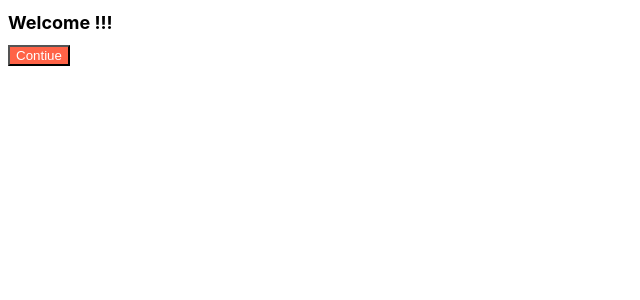
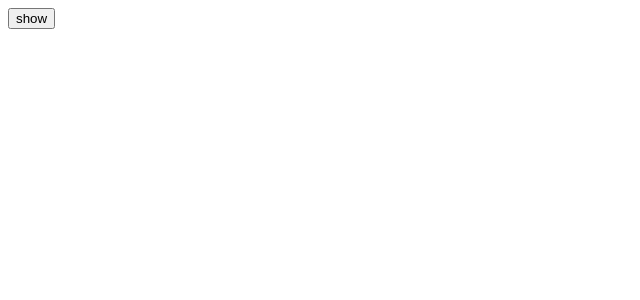
Before and after one commit to sorrynthx/react-study, a React (Create React App) app in the folder nomade-react/: page / in a window 1280 px wide. Shown: the top 300 px of the page, without its empty margins (0-640 px from the left). Built offline with nearby package versions, Linux system fonts and the light colour scheme.

Commit message:
2022-04-05 노마드코드 - useEffect (이벤트 한번만 실행)

```diff
--- a/nomade-react/src/App.js
+++ b/nomade-react/src/App.js
@@ -1,13 +1,23 @@
-import Button from './Button';
-import styles from './App.module.css';
+import {useState, useEffect} from 'react';
+
+function Hello() {
+  useEffect(() => {
+    console.log('Created :>');
+    return () => {console.log('Destroyed :<');}
+  }, []);
+  return <h1>Hello!!!</h1>;
+}
 
 function App() {
+
+ const [showing, setShowing] = useState(false);
+ const onClick = () => {
+   setShowing((prev) => !prev);
+ }
   return (
     <div>
-      <h1 className={styles.title}>Welcome !!!</h1>
-      <Button
-        text="Contiue"
-      />
+      {showing ? <Hello /> : null}
+      <button onClick={onClick}>{showing ? 'hide' : 'show'}</button>
     </div>
   );
 }
--- a/nomade-react/src/index.js
+++ b/nomade-react/src/index.js
@@ -8,7 +8,7 @@
 const root = ReactDOM.createRoot(container);
 
 root.render(
-  <React.StrictMode>
+  //<React.StrictMode>
     <App />
-  </React.StrictMode>
+  //</React.StrictMode>
 );
```
